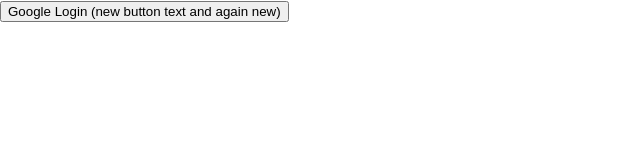
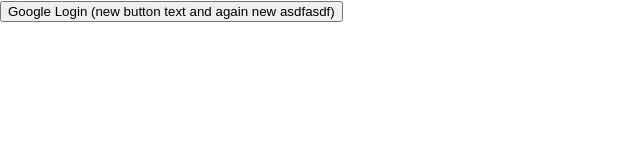
Before and after one commit to pamstadAlgo/value-investing-app, a React (Create React App) app in the folder value-investing-frontend/value-investing/: page / in a window 1280 px wide. Shown: the top 160 px of the page, without its empty margins (0-640 px from the left). Built offline with nearby package versions, Linux system fonts and the light colour scheme; no server answers.

Commit message:
trigger frontend deploy

```diff
--- a/value-investing-frontend/value-investing/src/pages/login/ContentLoginPage.jsx
+++ b/value-investing-frontend/value-investing/src/pages/login/ContentLoginPage.jsx
@@ -19,7 +19,7 @@
     }
   };
 
-  return <button onClick={googleLogin}>Google Login (new button text and again new)</button>;
+  return <button onClick={googleLogin}>Google Login (new button text and again new asdfasdf)</button>;
 }
 
 export default ContentLoginPage;
```
